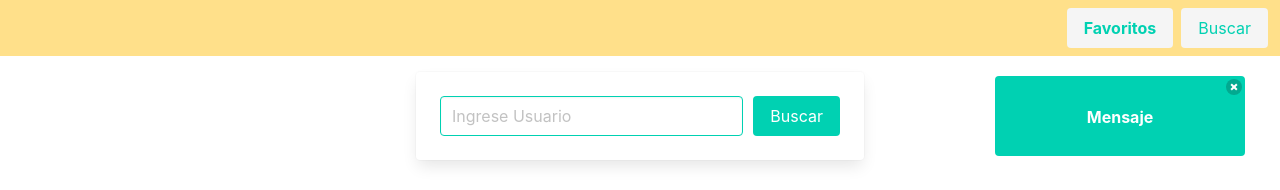
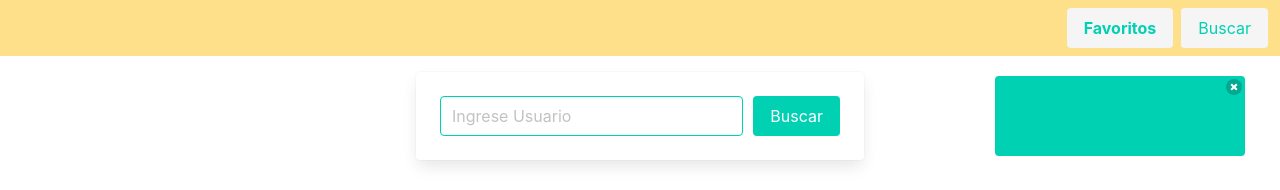
Before and after one commit to IvanBodnar/favogit, an Angular app: page /favorites in a window 1280 px wide. Shown: the top 190 px of the page. Built offline with nearby package versions, Linux system fonts and the light colour scheme; no server answers.

Commit message:
SearchComponent se subscribe a userCount$ para obtener la cuenta de matches y pasarla a message-component

```diff
--- a/src/app/components/message/message.component.html
+++ b/src/app/components/message/message.component.html
@@ -4,6 +4,8 @@
     <button class="delete is-small" aria-label="delete"></button>
   </div>
   <div class="body">
-    <strong><p>Mensaje</p></strong>
+    <strong>
+      <p>{{ messageText }}</p>
+    </strong>
   </div>
 </div>
--- a/src/app/components/message/message.component.ts
+++ b/src/app/components/message/message.component.ts
@@ -1,4 +1,4 @@
-import { Component, OnInit } from '@angular/core';
+import {Component, Input, OnInit} from '@angular/core';
 
 @Component({
   selector: 'app-message',
@@ -6,6 +6,7 @@ import { Component, OnInit } from '@angular/core';
   styleUrls: ['./message.component.css']
 })
 export class MessageComponent implements OnInit {
+  @Input() messageText: string;
 
   constructor() { }
 
--- a/src/app/components/search/search.component.html
+++ b/src/app/components/search/search.component.html
@@ -22,7 +22,7 @@
 
 
     <div>
-      <app-message></app-message>
+      <app-message [messageText]="message"></app-message>
     </div>
 
 </div>
--- a/src/app/components/search/search.component.ts
+++ b/src/app/components/search/search.component.ts
@@ -12,6 +12,7 @@ import {Router} from '@angular/router';
 })
 export class SearchComponent implements OnInit {
   searchForm: FormGroup;
+  message: string;
 
   constructor(
     private userService: UserService,
@@ -33,6 +34,14 @@ export class SearchComponent implements OnInit {
   // va a estar disponible en UserService para que la consuma UserListComponent
   onSubmit() {
     this.userService.fetchUsers(this.searchForm.value.search);
+
+    setTimeout(() => {
+      this.userService.usersCount$.subscribe(
+        count =>  this.message = `Matches: ${ count.toLocaleString() }`,
+        error => console.log(error)
+      );
+    }, 1000);
+
     this._clearFields();
     this.router.navigate( ['/users'] );
   }
```
